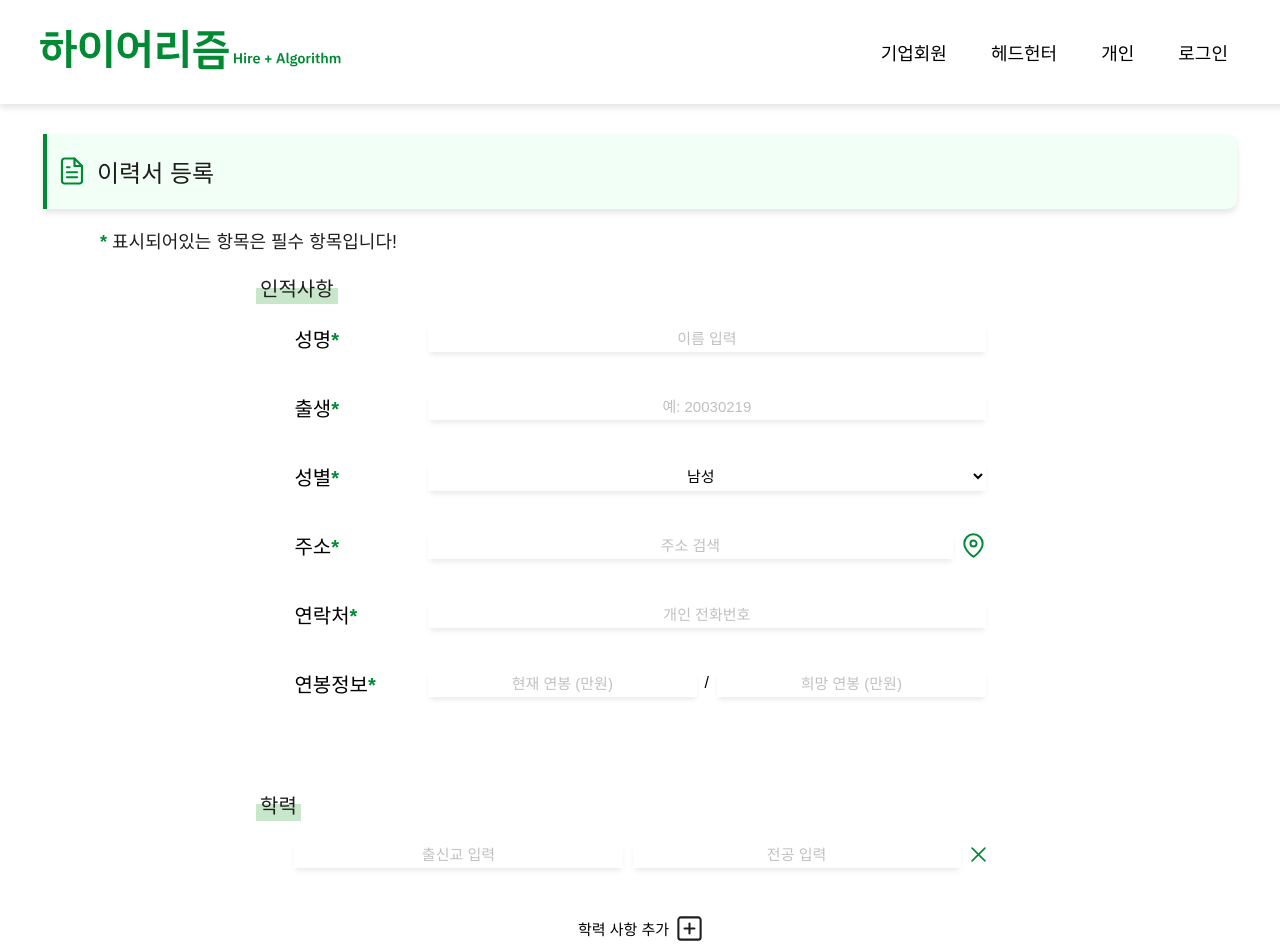
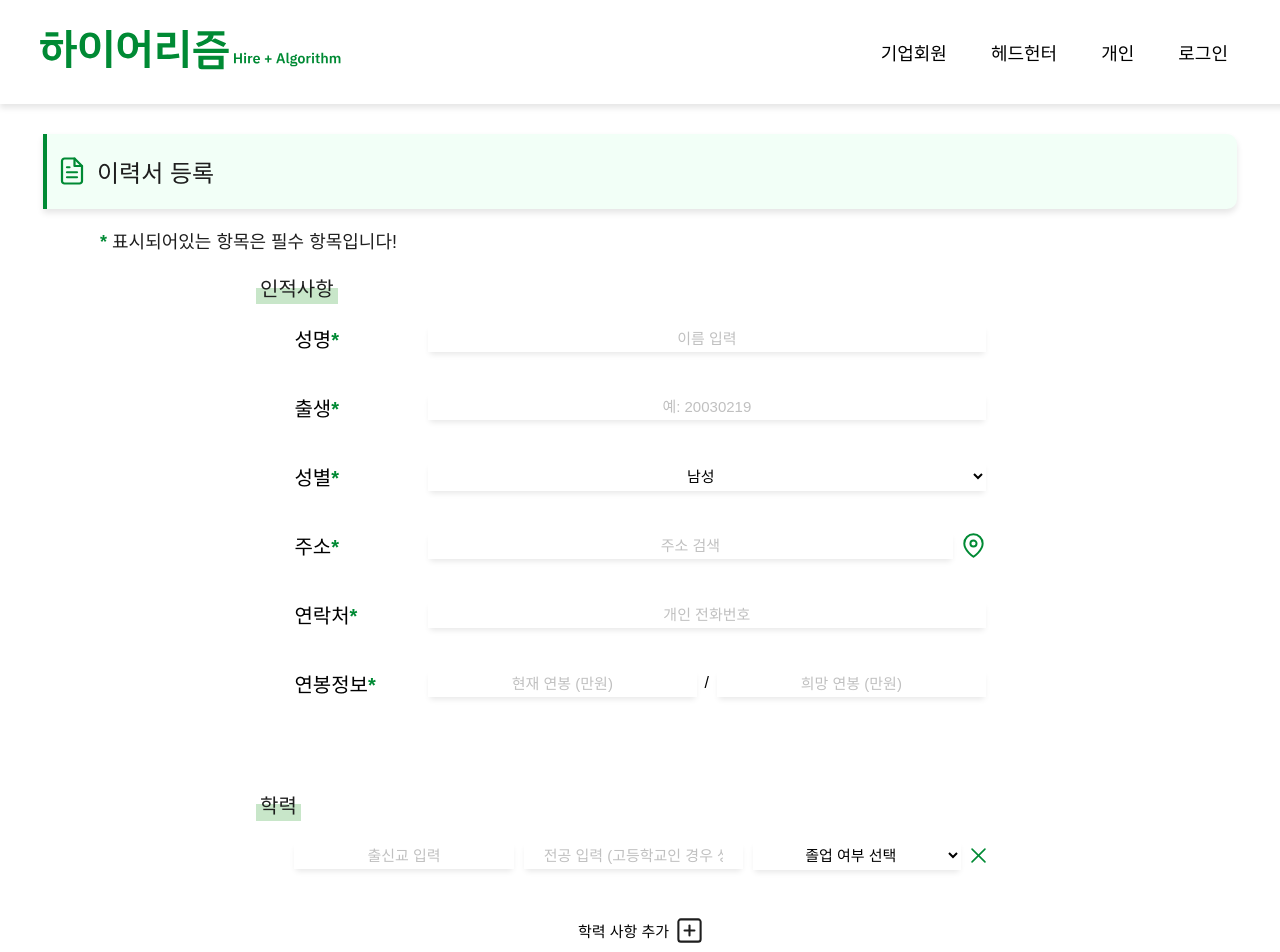
Before and after one commit to sorim831/Hirerithm, a React (Create React App) app in the folder Frontend/: page /user/resume in a window 1280 px wide. Shown: the top 952 px of the page. Built offline with nearby package versions, Linux system fonts and the light colour scheme; a web font is replaced by a local one.

Commit message:
🔀 충돌해결

```diff
--- a/Frontend/src/Component/NonMemberComponent/AcademicAbility.js
+++ b/Frontend/src/Component/NonMemberComponent/AcademicAbility.js
@@ -5,7 +5,7 @@ import "./resumeComponent.css";
 
 const AcademicAbility = () => {
   const [educations, setEducations] = useState([
-    { school: "", major: "", graduation: "", degree: "" },
+    { school: "", major: "", graduation: "" },
   ]);
 
   const handleChange = (index, field, value) => {
@@ -17,10 +17,9 @@ const AcademicAbility = () => {
   const addEducation = () => {
     setEducations([
       ...educations,
-      { school: "", major: "", graduation: "", degree: "" },
+      setEducations([...educations, { school: "", major: "", graduation: "" }]),
     ]);
   };
-
   const removeEducation = (index) => {
     const updated = educations.filter((_, i) => i !== index);
     setEducations(updated);
@@ -38,40 +37,21 @@ const AcademicAbility = () => {
           />
           <input
             type="text"
-            placeholder="전공 입력"
+            placeholder="전공 입력 (고등학교인 경우 생략 가능)"
             value={edu.major}
             onChange={(e) => handleChange(index, "major", e.target.value)}
           />
-          {edu.school.includes("대학교") && (
-            <select
-              value={edu.degree || ""}
-              onChange={(e) => handleChange(index, "degree", e.target.value)}
-            >
-              <option disabled value="">
-                학위 선택
-              </option>
-              <option value="학사">학사</option>
-              <option value="석사">석사</option>
-              <option value="박사">박사</option>
-            </select>
-          )}
-          {edu.school.includes("대학교") && (
           <select
             value={edu.graduation}
-              onChange={(e) =>
-                handleChange(index, "graduation", e.target.value)
-              }
+            onChange={(e) => handleChange(index, "graduation", e.target.value)}
           >
-              <option disabled value="">
-                졸업 여부 선택
-              </option>
+            <option value="">졸업 여부 선택</option>
             <option value="재학">재학</option>
             <option value="휴학">휴학</option>
             <option value="중퇴">중퇴</option>
-              <option value="수료">수료</option>
             <option value="졸업">졸업</option>
           </select>
-          )}
+
           <button
             onClick={() => removeEducation(index)}
             title="삭제"
```
Lines whose indentation alone changed are shown as unchanged.
